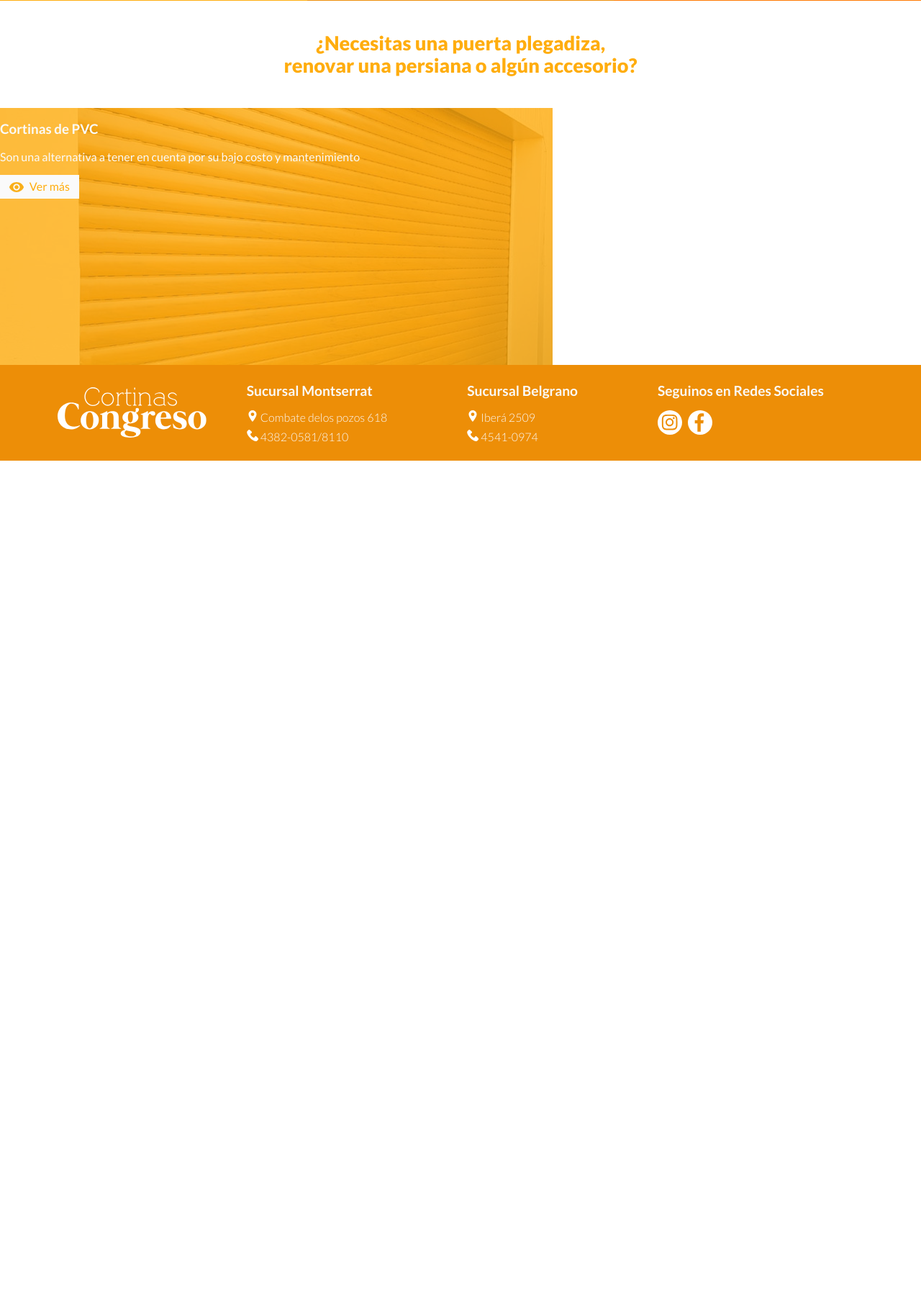
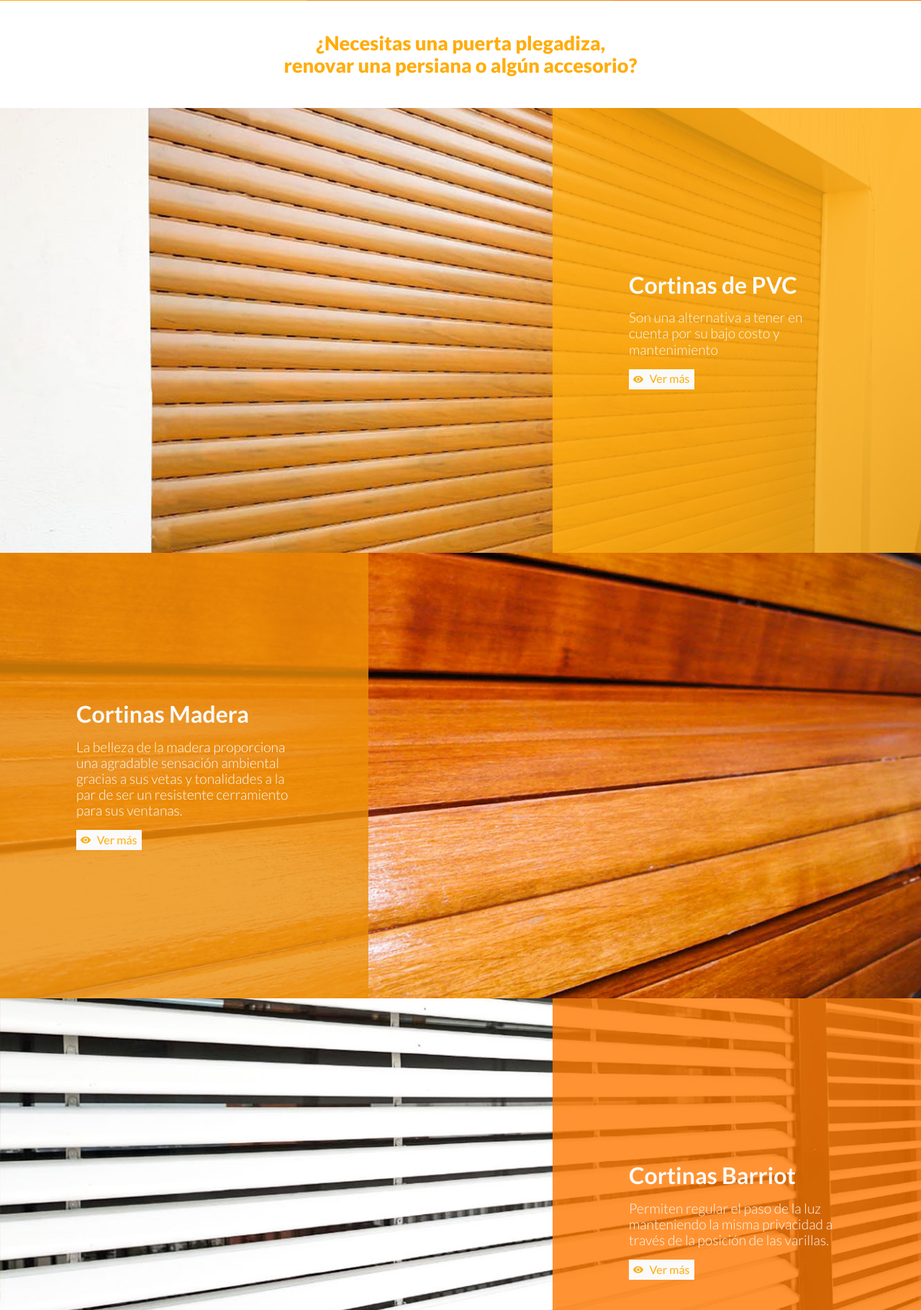
Before and after one commit to Hernanarica/cortinas-congreso, a PHP site: page / in a window 1280 px wide. Shown: the part 947-2767 px from the top of the page at 72% size. Before the commit the page ends 1587 px from the top, so only its background shows below. Run offline with PHP 8.4, Linux system fonts and the light colour scheme.

Commit message:
Sección Home terminada

```diff
--- a/src/css/components/home.css
+++ b/src/css/components/home.css
@@ -89,33 +89,111 @@
     color: var(--colorOne)
 }
 
-.description__content {
-    block-size: 100%;
-    background-color: rgba(255, 173, 14, 0.8);
+.banner2 {
+    position: relative;
+    background-image: url(../../assets/imgs/banner__image-2.jpg);
+    background-repeat: no-repeat;
+    background-size: cover;
+    height: calc(100vw * 357 / 768);
+    max-width: 768px;
+    max-height: 357px;
+    color: var(--colorOne)
+}
+
+.banner3 {
+    position: relative;
+    background-image: url(../../assets/imgs/banner__image-3.jpg);
+    background-repeat: no-repeat;
+    background-size: cover;
+    height: calc(100vw * 357 / 768);
+    max-width: 768px;
+    max-height: 357px;
+    color: var(--colorOne)
+}
+
+.description__content,
+.banner .description__content:nth-of-type(2) {
     display: flex;
     flex-direction: column;
     justify-content: center;
     align-items: center;
+    padding: 1rem;
+    block-size: 100%;
+    background-color: rgba(255, 173, 14, 0.8);
+}
+
+.banner2 .description__content {
+    background-color: rgba(237, 142, 7, 0.8);
+}
+
+.banner3 .description__content {
+    background-color: rgba(255, 121, 1, 0.8);
 }
 
 .description {
-    inline-size: 100%;
-    block-size: 100%;
-    /*background-color: rgba(237, 142, 7, 0.8);*/
+    max-inline-size: 240px;
+}
+
+.description__title {
+    margin: 0 0 0.5rem 0;
+    font-size: 1.4rem;
+    font-weight: 700;
+}
+
+.description__text {
+    margin: 0 0 1rem 0;
+    font-size: 0.9rem;
+    font-weight: 300;
 }
 
 .description__btn {
     display: inline-flex;
     align-items: center;
-    padding: 0.4rem 0.8rem;
+    padding: 0.2rem 0.4rem;
     background-color: var(--bgFive);
     color: var(--bgThree);
+    font-size: 0.8rem;
     text-decoration: none;
 }
 
 .description__icon {
-    inline-size: 20px;
-    margin-inline-end: 0.5rem;
+    inline-size: 12px;
+    margin-inline-end: 0.2rem;
+}
+
+.clients {
+    padding: 1rem;
+}
+
+.clients__title {
+    display: none;
+}
+
+.clients__image {
+    display: block;
+    margin-inline: auto;
+    inline-size: 100%;
+}
+
+@media screen and (min-width: 540px) {
+    .description__title {
+        margin: 0 0 0.5rem 0;
+        font-size: 1.8rem;
+    }
+
+    .description__text {
+        font-size: 1.1rem;
+    }
+
+    .description__btn {
+        padding: 0.2rem 0.4rem;
+        font-size: 1rem;
+    }
+
+    .description__icon {
+        inline-size: 14px;
+        margin-inline-end: 0.5rem;
+    }
 }
 
 @media screen and (min-width: 768px) {
@@ -153,6 +231,71 @@
         max-inline-size: 539px;
         font-size: 1.4rem;
     }
+
+    .description__content {
+        inline-size: 40%;
+    }
+
+    .banner {
+        background-image: url(../../assets/imgs/banner__image-1-pc.jpg);
+        height: calc(100vw * 696 / 1440);
+        max-width: 1440px;
+        max-height: 696px;
+    }
+
+    .banner2 {
+        background-image: url(../../assets/imgs/banner__image-2-pc.jpg);
+        height: calc(100vw * 696 / 1440);
+        max-width: 1440px;
+        max-height: 696px;
+    }
+
+    .banner3 {
+        background-image: url(../../assets/imgs/banner__image-3-pc.jpg);
+        height: calc(100vw * 696 / 1440);
+        max-width: 1440px;
+        max-height: 696px;
+    }
+
+    .description {
+        max-inline-size: 300px;
+    }
+
+    .banner .description__content {
+        margin-inline-start: auto;
+    }
+
+    .banner3 .description__content {
+        margin-inline-start: auto;
+    }
+
+    .description__title {
+        margin: 0 0 1rem 0;
+        font-size: 2rem;
+    }
+
+    .description__text {
+        font-size: 1.2rem;
+    }
+
+    .description__btn {
+        padding: 0.3rem 0.4rem;
+        font-size: 1rem;
+    }
+
+    .description__icon {
+        inline-size: 14px;
+        margin-inline-end: 0.5rem;
+    }
+
+    .clients__title {
+        display: block;
+        color: var(--colorThree);
+        font-style: italic;
+        font-size: 1.2rem;
+        font-weight: 400;
+        text-align: center;
+    }
 }
 
 @media screen and (min-width: 1024px) {
--- a/src/sections/home.php
+++ b/src/sections/home.php
@@ -39,7 +39,7 @@
 		<div class="description__content">
 			<div class="description">
 				<h3 class="description__title">Cortinas de PVC</h3>
-				<p class="banner__text">Son una alternativa a tener en cuenta por su bajo costo y mantenimiento</p>
+				<p class="description__text">Son una alternativa a tener en cuenta por su bajo costo y mantenimiento</p>
 				<a href="#" class="description__btn">
 					<img src="src/assets/icons/icon__eye.svg" alt="icon eye" class="description__icon">
 					Ver más
@@ -47,4 +47,38 @@
 			</div>
 		</div>
 	</div>
+	<div class="banner2">
+		<div class="description__content">
+			<div class="description">
+				<h3 class="description__title">Cortinas Madera</h3>
+				<p class="description__text">La belleza de la madera proporciona una agradable sensación ambiental gracias a sus vetas y tonalidades a la par de ser un resistente
+					cerramiento para sus ventanas.
+				</p>
+				<a href="#" class="description__btn">
+					<img src="src/assets/icons/icon__eye.svg" alt="icon eye" class="description__icon">
+					Ver más
+				</a>
+			</div>
+		</div>
+	</div>
+	<div class="banner3">
+		<div class="description__content">
+			<div class="description">
+				<h3 class="description__title">Cortinas Barriot</h3>
+				<p class="description__text">Permiten regular el paso de la luz manteniendo la misma privacidad a través de la posición de las varillas.</p>
+				<a href="#" class="description__btn">
+					<img src="src/assets/icons/icon__eye.svg" alt="icon eye" class="description__icon">
+					Ver más
+				</a>
+			</div>
+		</div>
+	</div>
+	<div class="clients">
+		<p class="clients__title">Clientes que confían en nosotros:</p>
+		<picture>
+			<source media="(min-width: 1280px)" srcset="src/assets/imgs/clientes-pc.png"/>
+			<source media="(min-width: 640px)" srcset="src/assets/imgs/clientes-tablet.png"/>
+			<img src="src/assets/imgs/clientes-mob.png" alt="clientes logos" class="clients__image">
+		</picture>
+	</div>
 </section>
```
Also changed, not shown: src/assets/imgs/banner__image-1-pc.jpg (added), src/assets/imgs/banner__image-2-pc.jpg (added), src/assets/imgs/banner__image-2.jpg (added), src/assets/imgs/banner__image-3-pc.jpg (added), src/assets/imgs/banner__image-3.jpg (added), src/assets/imgs/clientes-mob.png (added), src/assets/imgs/clientes-pc.png (added), src/assets/imgs/clientes-tablet.png (added).
